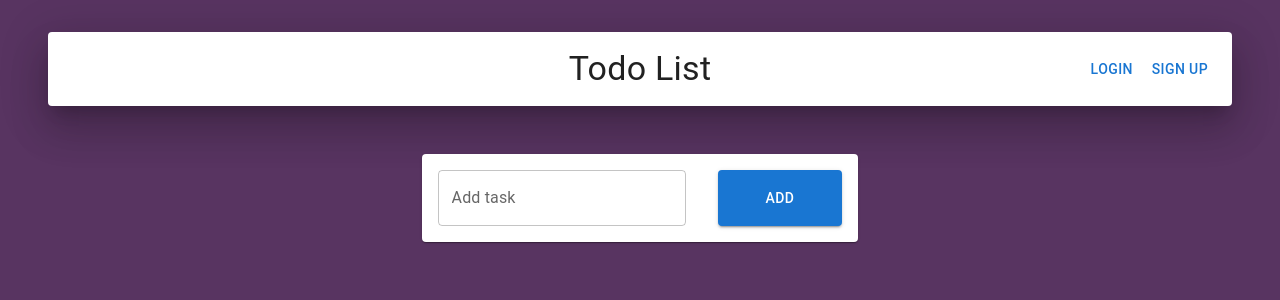
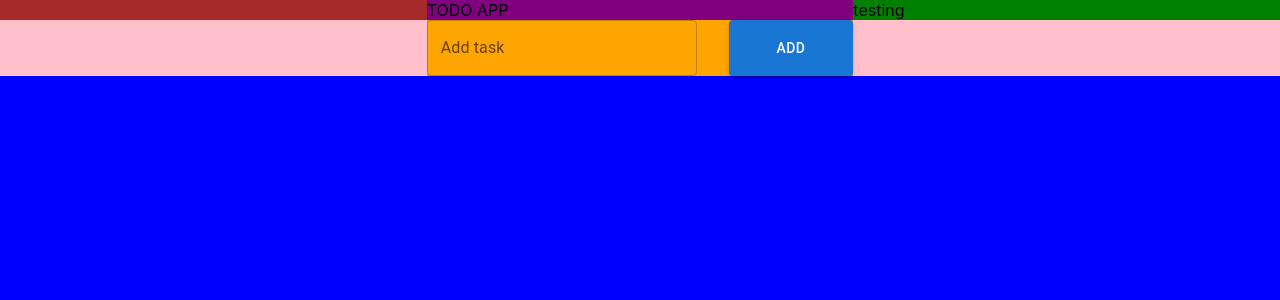
Before and after one commit to ben-eh/todo-list, a React (Create React App) app in the folder frontend/: page / in a window 1280 px wide. Shown: the top 300 px of the page. Built offline with nearby package versions, Linux system fonts and the light colour scheme; no server answers.

Commit message:
new mui grid layout implemented

```diff
--- a/frontend/src/App.tsx
+++ b/frontend/src/App.tsx
@@ -1,4 +1,4 @@
-import { Box, Paper, List, ListItem } from '@mui/material';
+import { Box, Paper, List, ListItem, Grid } from '@mui/material';
 import styled from 'styled-components';
 import { Header } from './components/Header';
 import { AddTodoForm } from './components/AddTodoForm';
@@ -8,40 +8,6 @@ import { TodoList } from './components/TodoList';
 import axios from 'axios';
 import { SortedTodos } from './types/SortedTodos';
 import { getBaseURL } from './getBaseURL'
-
-const MainPage = styled(Box)`
-	box-sizing: border-box;
-	padding: 2rem;
-	height: 100vh;
-	width: 100vw;
-	background-color: #583461;
-	display: flex;
-	flex-direction: column;
-	margin: 0;
-	align-items: center;
-`;
-
-const Layout = styled(Paper)`
-	display: flex;
-	justify-content: space-between;
-	align-items: center;
-	max-width: 500px;
-	flex-wrap: wrap;
-`
-
-const LeftBox = styled(Box)`
-	display: flex;
-	flex-direction: column;
-	justify-content: center;
-	align-items: center;
-	/* max-width: 50%; */
-`
-
-const RightBox = styled(Box)`
-	display: flex;
-	flex-direction: column;
-	/* max-width: 50%; */
-`
 
 const BASE_URL = getBaseURL();
 
@@ -160,11 +126,77 @@ const App = () => {
 	// };
 
 	return (
-		<MainPage>
-			<Header />
+		<Grid
+			container
+			direction="column"
+			style={{ backgroundColor: 'blue', minHeight: '100vh' }}
+		>
+			{/* this would be the navbar */}
+			<Grid
+				container
+				justifyContent="center"
+				style={{ backgroundColor: 'orange' }}
+			>
+				<Grid
+					item
+					xs={4}
+					style={{ backgroundColor: 'brown' }}
+				>
+					<div></div>
+				</Grid>
+				<Grid
+					item
+					xs={4}
+					style={{ backgroundColor: 'purple' }}
+				>
+					<div>TODO APP</div>
+				</Grid>
+				<Grid
+					item
+					xs={4}
+					style={{ backgroundColor: 'green' }}
+				>
+					<div>testing</div>
+				</Grid>
+			</Grid>
+			{/* add item - not full size but needs to be on its own */}
+			<Grid
+				container
+				justifyContent="center"
+				style={{ backgroundColor: 'pink' }}
+			>
+				<Grid
+					item
+					xs={12}
+					sm={6}
+					lg={4}
+					xl={3}
+					style={{ backgroundColor: 'beige' }}
+				>
 					<AddTodoForm addItem={addItem} />
-			<Layout>
-				<LeftBox>
+				</Grid>
+			</Grid>
+			{/* container for all todos */}
+			<Grid
+				container
+				style={{ backgroundColor: 'green' }}
+				justifyContent="center"
+			>
+				{/* priorities and normal todos TOGETHER- not full size except mobile */}
+				<Grid
+					container
+					item
+					direction="column"
+					// alignItems="center"
+					xs={12}
+					sm={5}
+					md={6}
+					lg={4}
+					style={{ backgroundColor: 'cyan' }}
+				>
+					<Grid
+					item
+					>
 						<TodoList
 							header={'Priorities'}
 							todos={todos.filter((todo) => todo.isPriority === true && todo.isCompleted === false)}
@@ -172,6 +204,8 @@ const App = () => {
 							changePriority={updateTodoPriority}
 							deleteTodo={deleteTodo}
 						/>
+					</Grid>
+					<Grid item>
 						<TodoList
 							header={'Todos'}
 							todos={todos.filter((todo) => todo.isPriority === false && todo.isCompleted === false)}
@@ -179,8 +213,22 @@ const App = () => {
 							changePriority={updateTodoPriority}
 							deleteTodo={deleteTodo}
 						/>
-				</LeftBox>
-				<RightBox>
+					</Grid>
+				</Grid>
+				<Grid
+					container
+					item
+					direction="column"
+					// alignItems="center"
+					xs={12}
+					sm={5}
+					md={6}
+					lg={4}
+					style={{ backgroundColor: 'brown' }}
+				>
+					<Grid
+						item
+					>
 						<TodoList
 							header={'Completed'}
 							todos={todos.filter((todo) => todo.isCompleted === true)}
@@ -188,9 +236,10 @@ const App = () => {
 							changePriority={updateTodoPriority}
 							deleteTodo={deleteTodo}
 						/>
-				</RightBox>
-			</Layout>
-		</MainPage>
+					</Grid>
+				</Grid>
+			</Grid>
+		</Grid>
 	)
 }
 
--- a/frontend/src/components/AddTodoForm.tsx
+++ b/frontend/src/components/AddTodoForm.tsx
@@ -1,4 +1,4 @@
-import { Paper, Box, Button, TextField, styled } from "@mui/material"
+import { Paper, Box, Button, TextField, styled, Grid } from "@mui/material"
 import React, { useState } from "react"
 
 const Container = styled(Paper)`
@@ -32,7 +32,11 @@ export const AddTodoForm = ( { addItem }: Props ) => {
 	};
 
 	return(
-		<Container>
+		<Grid
+		item
+		style={{ backgroundColor: 'orange' }}
+		xs={12}
+		>
 			<InputBox>
 				<Input
 					label="Add task"
@@ -47,6 +51,6 @@ export const AddTodoForm = ( { addItem }: Props ) => {
 					add
 				</Button>
 			</InputBox>
-		</Container>
+		</Grid>
 	)
 }
--- a/frontend/src/components/TodoList.tsx
+++ b/frontend/src/components/TodoList.tsx
@@ -30,7 +30,7 @@ const CompletedBox = styled(Box)`
 `
 
 const Box1 = styled(Box)`
-	background: pink;
+	/* background: pink; */
 `
 
 const Box2 = styled(Box)`
```
Lines whose indentation alone changed are shown as unchanged.
